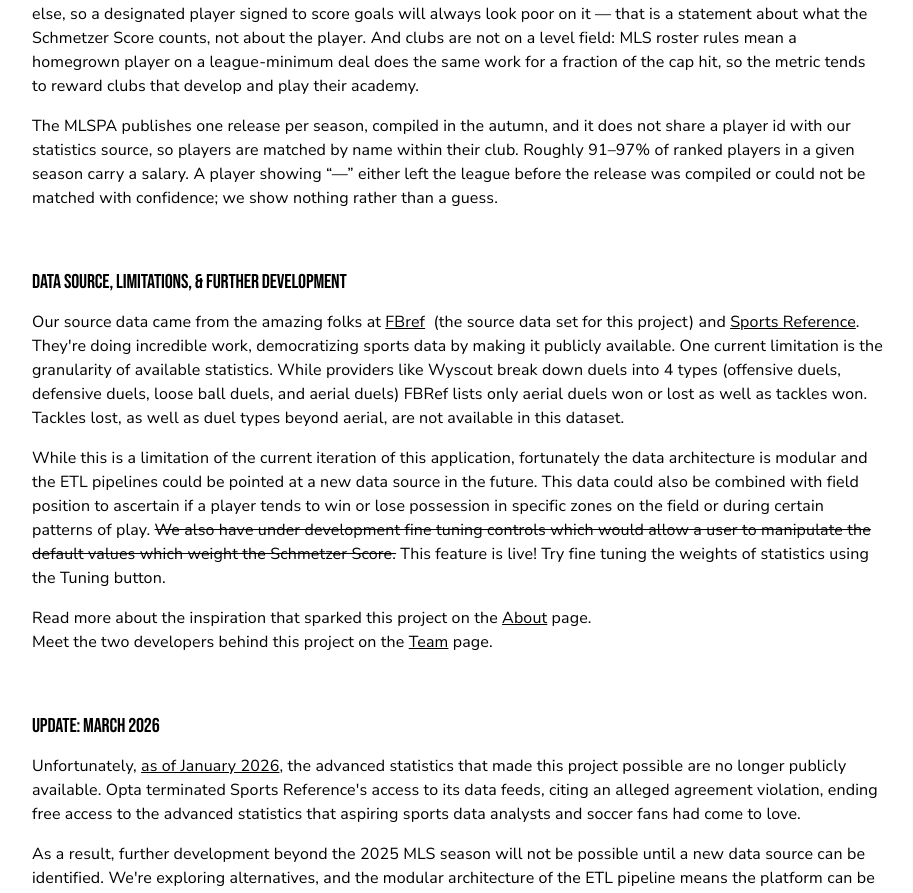
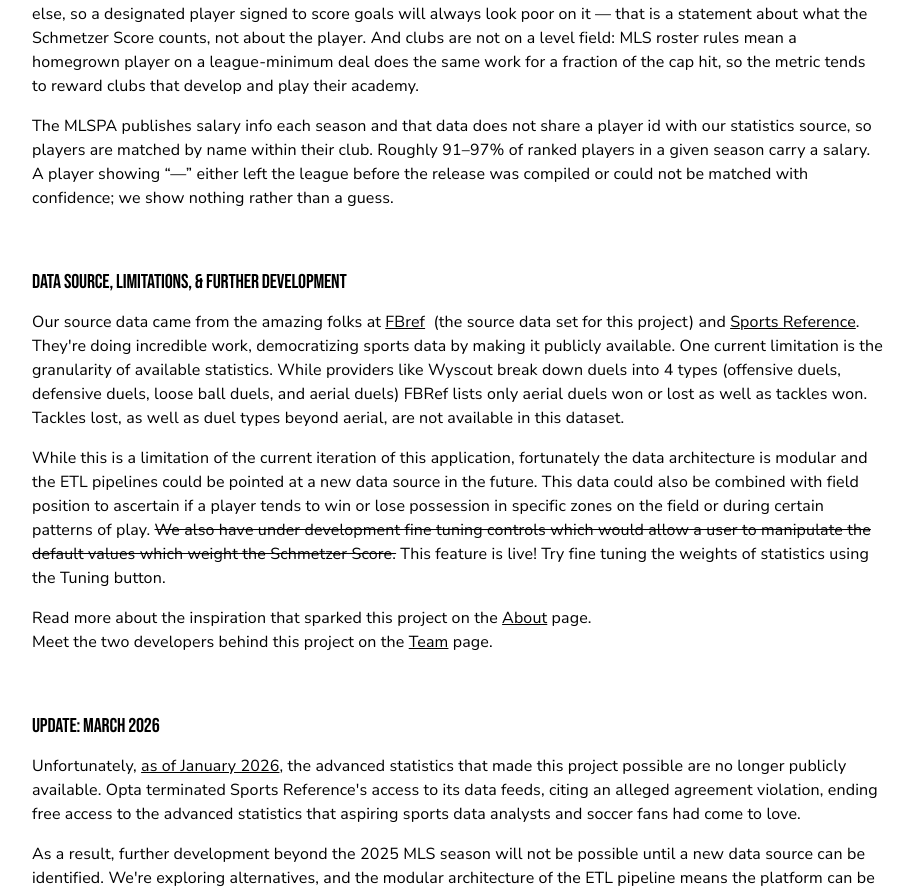
Before and after one commit to thenickedwards/duels_mapping, a Next.js app in the folder app-duels-mapping/: page /methods in a window 1280 px wide. Shown: the part 2568-3461 px from the top of the page, without its empty margins (182-1095 px from the left). Built offline with nearby package versions, Linux system fonts and the light colour scheme; what @mui/material-nextjs would draw is missing.

Commit message:
final changes to README- yeah right...

```diff
--- a/app-duels-mapping/app/methods/page.js
+++ b/app-duels-mapping/app/methods/page.js
@@ -174,7 +174,10 @@ export default function MethodsPage() {
               <TableHead>
                 <TableRow>
                   <TableCell sx={{ fontWeight: 700 }}>Stat</TableCell>
-                  <TableCell sx={{ fontWeight: 700, opacity: 0.6 }} align="right">
+                  <TableCell
+                    sx={{ fontWeight: 700, opacity: 0.6 }}
+                    align="right"
+                  >
                     Initial Weight
                   </TableCell>
                   <TableCell sx={{ fontWeight: 700 }} align="right">
@@ -300,10 +303,10 @@ export default function MethodsPage() {
             that develop and play their academy.
           </Typography>
           <Typography variant="body1">
-            The MLSPA publishes one release per season, compiled in the autumn,
-            and it does not share a player id with our statistics source, so
-            players are matched by name within their club. Roughly 91&ndash;97%
-            of ranked players in a given season carry a salary. A player showing
+            The MLSPA publishes salary info each season and that data does not
+            share a player id with our statistics source, so players are matched
+            by name within their club. Roughly 91&ndash;97% of ranked players in
+            a given season carry a salary. A player showing
             &ldquo;&mdash;&rdquo; either left the league before the release was
             compiled or could not be matched with confidence; we show nothing
             rather than a guess.
```
Also changed, not shown: 1 other file (tests, documents, lock files or other folders).
